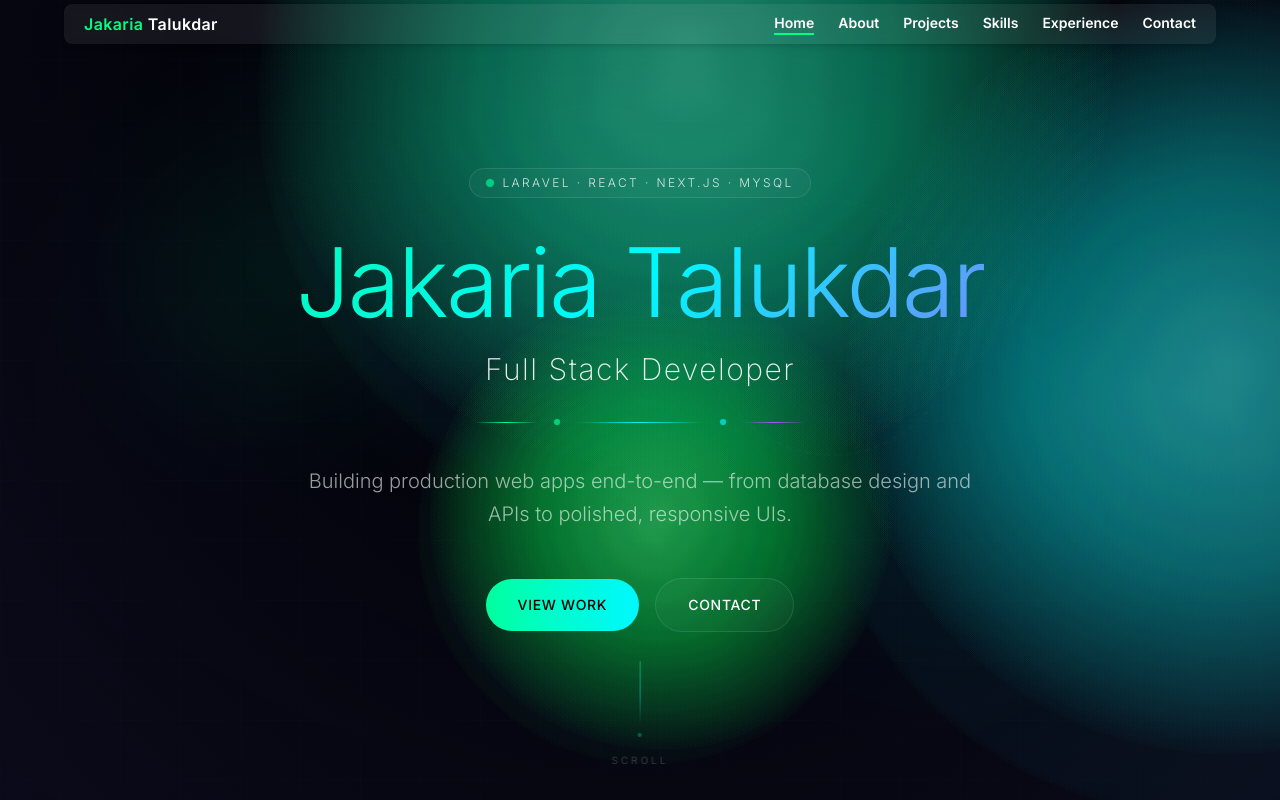
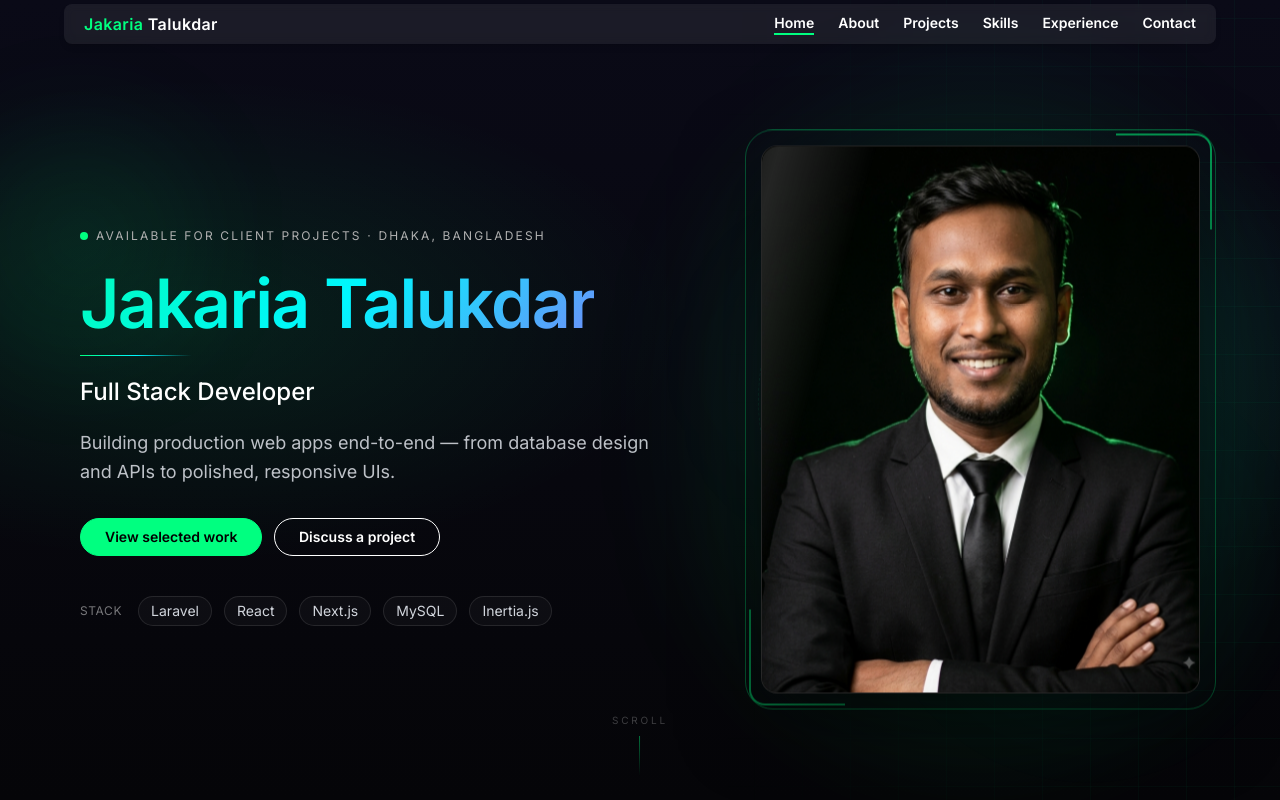
Before and after one commit to jakariaTalukdar/jakaria-talukdar, a Next.js app: page / in a window 1280 px wide. Shown: the top 800 px of the page. Built offline with nearby package versions, Linux system fonts and the light colour scheme.

Commit message:
design fixed

```diff
--- a/src/app/globals.css
+++ b/src/app/globals.css
@@ -95,11 +95,22 @@ body {
 @keyframes fadeInUp {
   from {
     opacity: 0;
-    transform: translateY(30px);
+    transform: translateY(28px);
   }
   to {
     opacity: 1;
     transform: translateY(0);
+  }
+}
+
+@keyframes fadeInScale {
+  from {
+    opacity: 0;
+    transform: scale(0.92) translateY(24px);
+  }
+  to {
+    opacity: 1;
+    transform: scale(1) translateY(0);
   }
 }
 
@@ -109,22 +120,32 @@ body {
     transform: translateY(0px) translateX(0px);
   }
   33% {
-    transform: translateY(-20px) translateX(10px);
+    transform: translateY(-18px) translateX(10px);
   }
   66% {
-    transform: translateY(10px) translateX(-10px);
+    transform: translateY(12px) translateX(-8px);
+  }
+}
+
+@keyframes float-soft {
+  0%,
+  100% {
+    transform: translateY(0);
+  }
+  50% {
+    transform: translateY(-10px);
   }
 }
 
 @keyframes pulse-glow {
   0%,
   100% {
-    opacity: 0.4;
+    opacity: 0.35;
     transform: scale(1);
   }
   50% {
-    opacity: 0.8;
-    transform: scale(1.05);
+    opacity: 0.75;
+    transform: scale(1.06);
   }
 }
 
@@ -137,12 +158,131 @@ body {
   }
 }
 
+@keyframes frame-draw {
+  from {
+    opacity: 0;
+    transform: scale(0.96);
+  }
+  to {
+    opacity: 1;
+    transform: scale(1);
+  }
+}
+
+@keyframes shine-sweep {
+  0% {
+    transform: translateX(-120%) skewX(-15deg);
+  }
+  100% {
+    transform: translateX(220%) skewX(-15deg);
+  }
+}
+
+@keyframes scroll-bounce {
+  0%,
+  100% {
+    transform: translateX(-50%) translateY(0);
+    opacity: 0.45;
+  }
+  50% {
+    transform: translateX(-50%) translateY(8px);
+    opacity: 0.9;
+  }
+}
+
+@keyframes grid-drift {
+  0% {
+    background-position: 0 0;
+  }
+  100% {
+    background-position: 48px 48px;
+  }
+}
+
+@keyframes line-grow {
+  from {
+    transform: scaleX(0);
+    opacity: 0;
+  }
+  to {
+    transform: scaleX(1);
+    opacity: 1;
+  }
+}
+
 .hero-fade-up {
-  animation: fadeInUp 1s ease-out both;
+  opacity: 0;
+  transform: translateY(28px);
+}
+
+.hero-ready .hero-fade-up {
+  animation: fadeInUp 0.9s cubic-bezier(0.22, 1, 0.36, 1) both;
+}
+
+.hero-portrait-enter {
+  opacity: 0;
+  transform: scale(0.92) translateY(24px);
+}
+
+.hero-ready .hero-portrait-enter {
+  animation: fadeInScale 1.1s cubic-bezier(0.22, 1, 0.36, 1) 0.15s both;
+}
+
+.hero-frame-enter {
+  opacity: 0;
+}
+
+.hero-ready .hero-frame-enter {
+  animation: frame-draw 1s ease-out 0.35s both;
+}
+
+.hero-float {
+  animation: float-soft 5.5s ease-in-out infinite;
+}
+
+.hero-shine {
+  position: absolute;
+  inset: 0;
+  overflow: hidden;
+  pointer-events: none;
+  border-radius: inherit;
+}
+
+.hero-shine::after {
+  content: "";
+  position: absolute;
+  top: 0;
+  left: 0;
+  width: 45%;
+  height: 100%;
+  background: linear-gradient(
+    90deg,
+    transparent,
+    rgba(255, 255, 255, 0.14),
+    transparent
+  );
+  animation: shine-sweep 4.5s ease-in-out 1.2s infinite;
+}
+
+.hero-scroll-cue {
+  animation: scroll-bounce 2.2s ease-in-out infinite;
+}
+
+.hero-grid-drift {
+  animation: grid-drift 18s linear infinite;
+}
+
+.hero-line {
+  transform-origin: left center;
+  transform: scaleX(0);
+}
+
+.hero-ready .hero-line {
+  animation: line-grow 0.8s ease-out 0.45s both;
 }
 
 .floating-orb {
-  animation: float 20s ease-in-out infinite;
+  animation: float 16s ease-in-out infinite;
 }
 
 .pulse-glow {
@@ -150,7 +290,7 @@ body {
 }
 
 .rotating-ring {
-  animation: rotate 30s linear infinite;
+  animation: rotate 28s linear infinite;
 }
 
 .bg-contact {
--- a/src/components/Hero.js
+++ b/src/components/Hero.js
@@ -1,230 +1,257 @@
 "use client";
 
 import { siteData } from "@/lib/siteData";
+import Image from "next/image";
 import Link from "next/link";
 import { useEffect, useRef, useState } from "react";
 
+const techLine = ["Laravel", "React", "Next.js", "MySQL", "Inertia.js"];
+
 export default function Hero() {
-  const canvasRef = useRef(null);
-  const [mousePosition, setMousePosition] = useState({ x: 0, y: 0 });
-  const [isLoaded, setIsLoaded] = useState(false);
+  const [ready, setReady] = useState(false);
+  const portraitRef = useRef(null);
+  const [parallax, setParallax] = useState({ x: 0, y: 0 });
 
   useEffect(() => {
-    setIsLoaded(true);
+    const id = requestAnimationFrame(() => setReady(true));
+    return () => cancelAnimationFrame(id);
   }, []);
 
   useEffect(() => {
-    const handleMouseMove = (e) => {
-      setMousePosition({
-        x: (e.clientX / window.innerWidth) * 100,
-        y: (e.clientY / window.innerHeight) * 100,
-      });
+    const el = portraitRef.current;
+    if (!el) return;
+
+    const onMove = (e) => {
+      const rect = el.getBoundingClientRect();
+      const px = (e.clientX - rect.left) / rect.width - 0.5;
+      const py = (e.clientY - rect.top) / rect.height - 0.5;
+      setParallax({ x: px * 14, y: py * 10 });
     };
 
-    window.addEventListener("mousemove", handleMouseMove);
-    return () => window.removeEventListener("mousemove", handleMouseMove);
-  }, []);
+    const onLeave = () => setParallax({ x: 0, y: 0 });
 
-  useEffect(() => {
-    const canvas = canvasRef.current;
-    if (!canvas) return;
-
-    const ctx = canvas.getContext("2d");
-    let animationId;
-
-    const resizeCanvas = () => {
-      canvas.width = window.innerWidth;
-      canvas.height = window.innerHeight;
-    };
-
-    resizeCanvas();
-
-    const orbs = Array.from({ length: 3 }, (_, i) => ({
-      x: Math.random() * canvas.width,
-      y: Math.random() * canvas.height,
-      radius: 200 + Math.random() * 300,
-      speedX: (Math.random() - 0.5) * 0.3,
-      speedY: (Math.random() - 0.5) * 0.3,
-      hue: i === 0 ? 160 : i === 1 ? 180 : 140,
-    }));
-
-    const animate = () => {
-      ctx.fillStyle = "rgba(10, 10, 23, 0.1)";
-      ctx.fillRect(0, 0, canvas.width, canvas.height);
-
-      orbs.forEach((orb) => {
-        orb.x += orb.speedX;
-        orb.y += orb.speedY;
-
-        if (orb.x < -orb.radius || orb.x > canvas.width + orb.radius)
-          orb.speedX *= -1;
-        if (orb.y < -orb.radius || orb.y > canvas.height + orb.radius)
-          orb.speedY *= -1;
-
-        const gradient = ctx.createRadialGradient(
-          orb.x,
-          orb.y,
-          0,
-          orb.x,
-          orb.y,
-          orb.radius
-        );
-        gradient.addColorStop(0, `hsla(${orb.hue}, 100%, 60%, 0.15)`);
-        gradient.addColorStop(0.5, `hsla(${orb.hue}, 100%, 50%, 0.08)`);
-        gradient.addColorStop(1, `hsla(${orb.hue}, 100%, 40%, 0)`);
-
-        ctx.fillStyle = gradient;
-        ctx.beginPath();
-        ctx.arc(orb.x, orb.y, orb.radius, 0, Math.PI * 2);
-        ctx.fill();
-      });
-
-      animationId = requestAnimationFrame(animate);
-    };
-
-    animate();
-
-    const handleResize = () => resizeCanvas();
-    window.addEventListener("resize", handleResize);
-
+    el.addEventListener("mousemove", onMove);
+    el.addEventListener("mouseleave", onLeave);
     return () => {
-      cancelAnimationFrame(animationId);
-      window.removeEventListener("resize", handleResize);
+      el.removeEventListener("mousemove", onMove);
+      el.removeEventListener("mouseleave", onLeave);
     };
   }, []);
 
   return (
     <section
       id="home"
-      className="relative min-h-screen flex items-center justify-center overflow-hidden"
+      className={`relative min-h-screen flex items-center overflow-hidden bg-dark ${
+        ready ? "hero-ready" : ""
+      }`}
+    >
+      {/* Atmosphere */}
+      <div
+        className="pointer-events-none absolute inset-0"
+        aria-hidden="true"
         style={{
           background:
-          "radial-gradient(ellipse at top, #0a0a17 0%, #000000 50%, #0a0a17 100%)",
-      }}
-    >
-      <canvas
-        ref={canvasRef}
-        className="absolute inset-0 w-full h-full"
-        style={{ mixBlendMode: "screen" }}
-      />
-
-      <div
-        className="absolute inset-0 opacity-[0.15]"
-        style={{
-          backgroundImage: `
-            linear-gradient(rgba(0, 255, 157, 0.1) 1px, transparent 1px),
-            linear-gradient(90deg, rgba(0, 255, 157, 0.1) 1px, transparent 1px)
-          `,
-          backgroundSize: "60px 60px",
-          transform: `translate(${mousePosition.x * 0.01}px, ${mousePosition.y * 0.01}px)`,
-          transition: "transform 0.1s ease-out",
+            "radial-gradient(ellipse 70% 55% at 15% 40%, rgba(0,255,128,0.1) 0%, transparent 55%), radial-gradient(ellipse 50% 60% at 85% 45%, rgba(0,247,255,0.08) 0%, transparent 50%), linear-gradient(180deg, #0a0a17 0%, #050508 100%)",
         }}
       />
 
+      {/* Floating ambient orbs */}
       <div
-        className="absolute top-20 left-20 w-96 h-96 rounded-full blur-3xl floating-orb pulse-glow"
+        className="pointer-events-none absolute -left-16 top-24 w-72 h-72 rounded-full blur-3xl floating-orb pulse-glow"
+        aria-hidden="true"
         style={{
           background:
-            "radial-gradient(circle, rgba(0, 255, 157, 0.2) 0%, transparent 70%)",
-          transform: `translate(${mousePosition.x * 0.02}px, ${mousePosition.y * 0.02}px)`,
+            "radial-gradient(circle, rgba(0,255,128,0.22) 0%, transparent 70%)",
         }}
       />
       <div
-        className="absolute bottom-20 right-20 w-[500px] h-[500px] rounded-full blur-3xl floating-orb pulse-glow"
+        className="pointer-events-none absolute right-0 bottom-10 w-96 h-96 rounded-full blur-3xl floating-orb pulse-glow"
+        aria-hidden="true"
         style={{
           background:
-            "radial-gradient(circle, rgba(0, 247, 255, 0.15) 0%, transparent 70%)",
+            "radial-gradient(circle, rgba(0,247,255,0.16) 0%, transparent 70%)",
           animationDelay: "2s",
-          transform: `translate(${-mousePosition.x * 0.02}px, ${-mousePosition.y * 0.02}px)`,
+        }}
+      />
+      <div
+        className="pointer-events-none absolute top-1/3 right-1/4 w-56 h-56 rounded-full blur-3xl floating-orb"
+        aria-hidden="true"
+        style={{
+          background:
+            "radial-gradient(circle, rgba(168,85,247,0.12) 0%, transparent 70%)",
+          animationDelay: "4s",
         }}
       />
 
+      {/* Drifting grid on portrait side */}
       <div
-        className="absolute top-1/4 right-1/4 w-64 h-64 rotating-ring opacity-10"
+        className="pointer-events-none absolute inset-y-0 right-0 w-full md:w-1/2 opacity-[0.1] hero-grid-drift"
+        aria-hidden="true"
         style={{
-          border: "2px dashed rgba(0, 255, 157, 0.3)",
-          borderRadius: "50%",
+          backgroundImage:
+            "linear-gradient(rgba(0,255,157,0.4) 1px, transparent 1px), linear-gradient(90deg, rgba(0,255,157,0.4) 1px, transparent 1px)",
+          backgroundSize: "48px 48px",
+          maskImage: "linear-gradient(to left, black 15%, transparent 95%)",
         }}
       />
 
+      {/* Rotating dashed rings behind portrait */}
       <div
-        className={`relative z-10 text-center px-4 max-w-6xl mx-auto ${
-          isLoaded ? "opacity-100" : "opacity-0"
-        }`}
+        className="pointer-events-none absolute right-[8%] top-1/2 -translate-y-1/2 hidden lg:block"
+        aria-hidden="true"
       >
-        <div className="hero-fade-up inline-flex items-center gap-2 px-4 py-1.5 mb-8 rounded-full bg-white/[0.03] border border-white/10 backdrop-blur-xl">
-          <div className="w-2 h-2 rounded-full bg-[#00ff9d] pulse-glow" />
-          <span className="text-xs font-light tracking-[0.2em] text-white/80 uppercase">
-            {siteData.headlineDetail}
-          </span>
+        <div
+          className="w-[420px] h-[420px] rounded-full rotating-ring opacity-20"
+          style={{ border: "1.5px dashed rgba(0,255,157,0.45)" }}
+        />
+        <div
+          className="absolute inset-10 rounded-full rotating-ring opacity-15"
+          style={{
+            border: "1.5px dashed rgba(0,247,255,0.4)",
+            animationDirection: "reverse",
+            animationDuration: "22s",
+          }}
+        />
       </div>
 
-        <h1 className="hero-fade-up text-5xl sm:text-6xl md:text-7xl lg:text-8xl font-light mb-4 leading-[1.1] tracking-tight">
-          <span className="gradient-text block">{siteData.name}</span>
+      <div className="relative z-10 w-full max-w-6xl mx-auto px-4 pt-28 pb-16 md:pt-32 md:pb-20">
+        <div className="grid grid-cols-1 lg:grid-cols-12 gap-10 lg:gap-12 items-center">
+          {/* Copy */}
+          <div className="lg:col-span-7 order-2 lg:order-1">
+            <div
+              className="hero-fade-up inline-flex items-center gap-2 mb-6 text-xs tracking-[0.18em] uppercase text-alpha"
+              style={{ animationDelay: "0.05s" }}
+            >
+              <span className="relative flex h-2 w-2">
+                <span className="absolute inline-flex h-full w-full rounded-full bg-primary opacity-60 animate-ping" />
+                <span className="relative inline-flex h-2 w-2 rounded-full bg-primary" />
+              </span>
+              Available for client projects · {siteData.location}
+            </div>
+
+            <h1
+              className="hero-fade-up text-4xl sm:text-5xl md:text-6xl lg:text-[4.25rem] font-semibold tracking-tight leading-[1.05] mb-4"
+              style={{ animationDelay: "0.12s" }}
+            >
+              <span className="gradient-text">{siteData.name}</span>
             </h1>
 
+            <div
+              className="hero-line h-px w-28 bg-gradient-to-r from-primary via-[#00f7ff] to-transparent mb-5"
+              aria-hidden="true"
+            />
+
             <p
-          className="hero-fade-up text-xl sm:text-2xl md:text-3xl text-white/90 font-extralight tracking-wider mb-8"
-          style={{ animationDelay: "0.15s" }}
+              className="hero-fade-up text-lg sm:text-xl md:text-2xl text-white font-medium mb-5"
+              style={{ animationDelay: "0.22s" }}
             >
               {siteData.headline}
             </p>
 
-        <div
-          className="hero-fade-up flex items-center justify-center gap-4 mb-10"
-          style={{ animationDelay: "0.25s" }}
-        >
-          <div className="h-px w-16 bg-gradient-to-r from-transparent via-[#00ff9d] to-transparent" />
-          <div className="w-1.5 h-1.5 rounded-full bg-[#00ff9d] pulse-glow" />
-          <div className="h-px w-32 bg-gradient-to-r from-transparent via-[#00f7ff] to-transparent" />
-          <div className="w-1.5 h-1.5 rounded-full bg-[#00f7ff] pulse-glow" />
-          <div className="h-px w-16 bg-gradient-to-r from-transparent via-[#a855f7] to-transparent" />
-        </div>
-
             <p
-          className="hero-fade-up text-lg sm:text-xl text-white/60 font-light max-w-2xl mx-auto mb-12 leading-relaxed"
-          style={{ animationDelay: "0.35s" }}
+              className="hero-fade-up text-base sm:text-lg text-gray-300/90 max-w-xl leading-relaxed mb-8"
+              style={{ animationDelay: "0.32s" }}
             >
               {siteData.tagline}
             </p>
 
             <div
-          className="hero-fade-up flex flex-col sm:flex-row justify-center items-center gap-4"
-          style={{ animationDelay: "0.45s" }}
+              className="hero-fade-up flex flex-col sm:flex-row gap-3 mb-10"
+              style={{ animationDelay: "0.42s" }}
             >
               <Link
                 href="#projects"
-            className="px-8 py-4 bg-gradient-to-r from-[#00ff9d] to-[#00f7ff] text-black font-medium text-sm tracking-wider uppercase rounded-full transition-all duration-300 hover:scale-105 hover:shadow-[0_0_30px_rgba(0,255,157,0.5)]"
+                className="btn text-center hover:shadow-[0_0_28px_rgba(0,255,128,0.35)]"
               >
-            View Work
+                View selected work
               </Link>
               <Link
                 href="#contact"
-            className="px-8 py-4 bg-white/[0.03] border border-white/10 text-white font-medium text-sm tracking-wider uppercase rounded-full backdrop-blur-xl transition-all duration-300 hover:scale-105 hover:bg-white/5"
+                className="transparent-button text-center"
               >
-            Contact
+                Discuss a project
               </Link>
+            </div>
+
+            <div
+              className="hero-fade-up flex flex-wrap items-center gap-x-3 gap-y-2 text-sm"
+              style={{ animationDelay: "0.52s" }}
+            >
+              <span className="text-white/45 text-xs uppercase tracking-wider mr-1">
+                Stack
+              </span>
+              {techLine.map((tech, i) => (
+                <span
+                  key={tech}
+                  className="hero-fade-up inline-flex items-center gap-2 rounded-full border border-white/10 bg-white/[0.03] px-3 py-1 text-gray-300 backdrop-blur-sm transition-colors hover:border-primary/40 hover:text-primary"
+                  style={{ animationDelay: `${0.58 + i * 0.07}s` }}
+                >
+                  {tech}
+                </span>
+              ))}
+            </div>
+          </div>
+
+          {/* Portrait */}
+          <div className="lg:col-span-5 order-1 lg:order-2 hero-portrait-enter">
+            <div
+              ref={portraitRef}
+              className="relative mx-auto w-full max-w-[340px] sm:max-w-[380px] lg:max-w-none"
+            >
+              <div className="hero-float relative">
+                <div
+                  className="hero-frame-enter absolute -inset-3 sm:-inset-4 rounded-[1.75rem] border border-primary/30"
+                  aria-hidden="true"
+                />
+                <div
+                  className="hero-frame-enter absolute -top-2 -right-2 sm:-top-3 sm:-right-3 w-24 h-24 border-t-2 border-r-2 border-primary/60 rounded-tr-2xl"
+                  aria-hidden="true"
+                  style={{ animationDelay: "0.5s" }}
+                />
+                <div
+                  className="hero-frame-enter absolute -bottom-2 -left-2 sm:-bottom-3 sm:-left-3 w-24 h-24 border-b-2 border-l-2 border-primary/45 rounded-bl-2xl"
+                  aria-hidden="true"
+                  style={{ animationDelay: "0.65s" }}
+                />
+
+                <div
+                  className="absolute -inset-10 bg-primary/15 blur-3xl rounded-full pulse-glow"
+                  aria-hidden="true"
+                />
+
+                <div
+                  className="relative aspect-[4/5] overflow-hidden rounded-2xl bg-surface border border-white/10 shadow-[0_24px_80px_rgba(0,0,0,0.55)] will-change-transform"
+                  style={{
+                    transform: `translate3d(${parallax.x}px, ${parallax.y}px, 0)`,
+                    transition: "transform 0.18s ease-out",
+                  }}
+                >
+                  <Image
+                    src={'/images/jakaria-talukdar-hero-image.png'}
+                    alt={`${siteData.name} — ${siteData.headline}`}
+                    fill
+                    priority
+                    className="object-cover object-top"
+                    sizes="(max-width: 1024px) 380px, 420px"
+                  />
+                  <div className="hero-shine" aria-hidden="true" />
+                </div>
+              </div>
+            </div>
+          </div>
         </div>
       </div>
 
       <a
         href="#about"
-        className="absolute bottom-8 left-1/2 -translate-x-1/2 flex flex-col items-center gap-2 opacity-60 hover:opacity-100 transition-opacity duration-300"
+        className="hero-scroll-cue absolute bottom-6 left-1/2 hidden md:flex flex-col items-center gap-2"
+        aria-label="Scroll to about"
       >
-        <div className="w-px h-16 bg-gradient-to-b from-[#00ff9d] via-[#00f7ff] to-transparent" />
-        <div className="w-1 h-1 rounded-full bg-[#00ff9d] pulse-glow" />
-        <span className="text-[10px] text-white/50 font-light tracking-[0.3em] uppercase mt-2">
+        <span className="text-[10px] tracking-[0.28em] uppercase text-white/50">
           Scroll
         </span>
+        <div className="w-px h-10 bg-gradient-to-b from-primary to-transparent" />
       </a>
-
-      <div
-        className="absolute inset-0 pointer-events-none"
-        style={{
-          background:
-            "radial-gradient(ellipse at center, transparent 0%, rgba(0, 0, 0, 0.3) 100%)",
-        }}
-      />
     </section>
   );
 }
```
Also changed, not shown: src/components/About.js (+12 -14 lines). Lines whose indentation alone changed are shown as unchanged.
